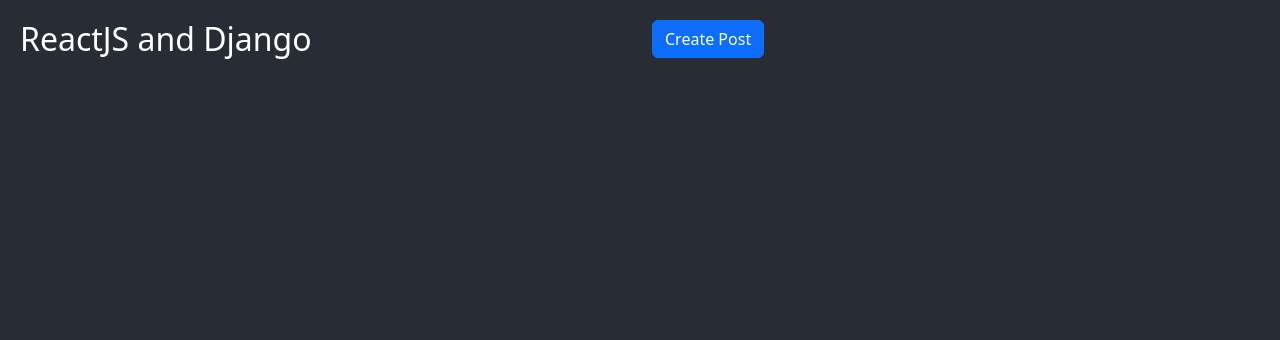
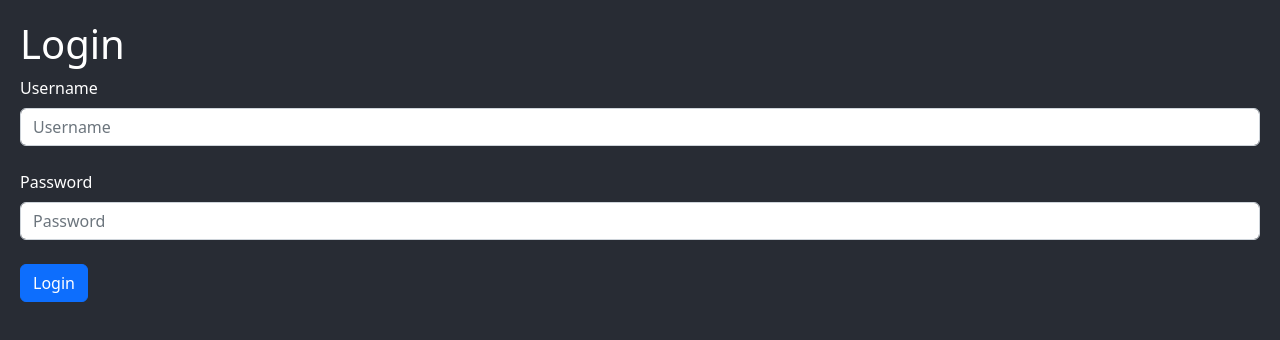
Before and after one commit to kingarunesh/simple-post-react-and-django, a React (Create React App) app in the folder frontend/: page /login in a window 1280 px wide. Shown: the top 340 px of the page. Built offline with nearby package versions, Linux system fonts and the light colour scheme; no server answers.

Commit message:
1.1 : login ui

```diff
--- a/frontend/package.json
+++ b/frontend/package.json
@@ -9,6 +9,7 @@
     "bootstrap": "^5.2.3",
     "react": "^18.2.0",
     "react-dom": "^18.2.0",
+    "react-router-dom": "^6.4.5",
     "react-scripts": "5.0.1",
     "web-vitals": "^2.1.4"
   },
--- /dev/null
+++ b/frontend/src/components/Login.js
@@ -0,0 +1,40 @@
+import React from "react";
+
+const Login = () => {
+  return (
+    <React.Fragment>
+      <div className="App">
+        <h1>Login</h1>
+        <div>
+          <label htmlFor="username" className="form-label">
+            Username
+          </label>
+          <input
+            type="text"
+            id="username"
+            className="form-control"
+            placeholder="Username"
+          />
+
+          <br />
+
+          <label htmlFor="password" className="form-label">
+            Password
+          </label>
+          <input
+            type="password"
+            id="password"
+            className="form-control"
+            placeholder="Password"
+          />
+
+          <br />
+
+          <button className="btn btn-primary">Login</button>
+        </div>
+      </div>
+    </React.Fragment>
+  );
+};
+
+export default Login;
--- a/frontend/src/index.js
+++ b/frontend/src/index.js
@@ -4,11 +4,18 @@ import "./index.css";
 import App from "./App";
 import reportWebVitals from "./reportWebVitals";
 import "bootstrap/dist/css/bootstrap.min.css";
+import { BrowserRouter, Route, Routes } from "react-router-dom";
+import Login from "./components/Login";
 
 const root = ReactDOM.createRoot(document.getElementById("root"));
 root.render(
   <React.StrictMode>
-    <App />
+    <BrowserRouter>
+      <Routes>
+        <Route path="/" element={<App />} />
+        <Route path="/login" element={<Login />} />
+      </Routes>
+    </BrowserRouter>
   </React.StrictMode>
 );
 
```
Also changed, not shown: 1 other file (tests, documents, lock files or other folders).
